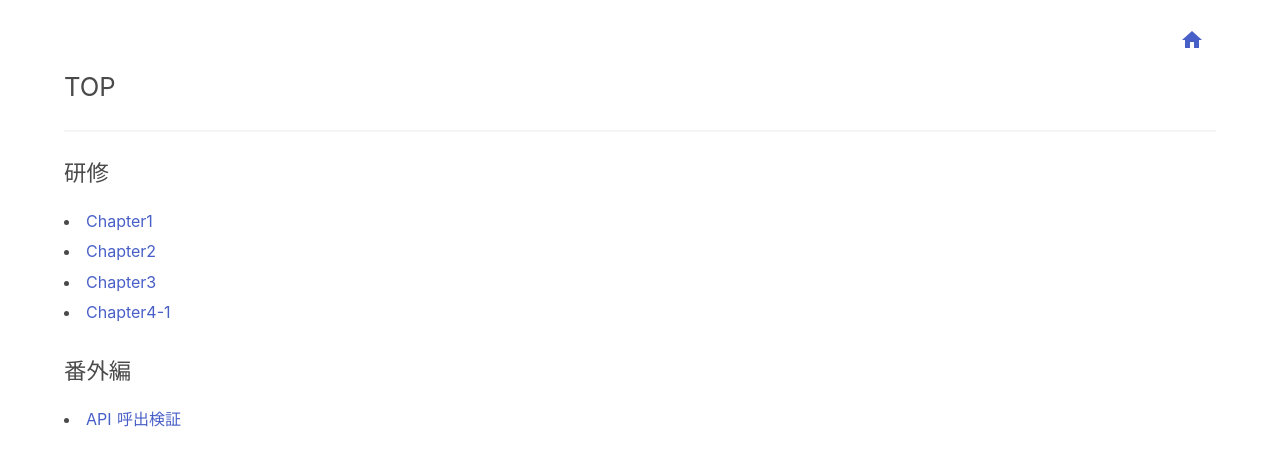
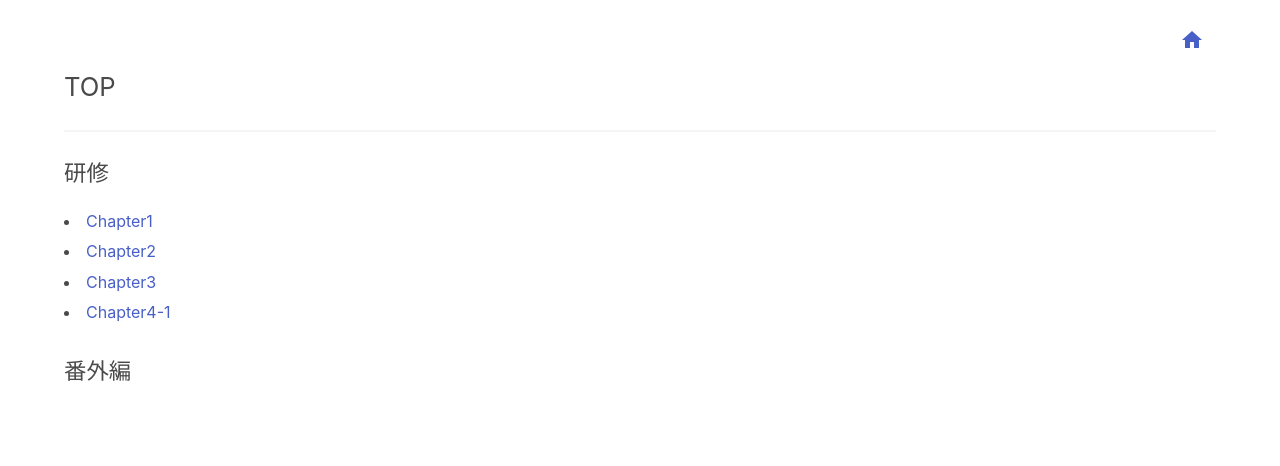
Before and after one commit to ND-share/codesandbox, a Nuxt app: page / in a window 1280 px wide. Shown: the top 466 px of the page. Built offline with nearby package versions, Linux system fonts and the light colour scheme.

Commit message:
fix セキュリティ対応

```diff
--- a/nuxt.config.js
+++ b/nuxt.config.js
@@ -16,10 +16,6 @@ const config = () => {
 
     server: {
       port: process.env.NODE_ENV === 'development' ? 2999 : 3000,
-    },
-
-    env: {
-      ENV: process.env.NODE_ENV,
     },
 
     // SSR検証用
--- a/pages/index.vue
+++ b/pages/index.vue
@@ -77,13 +77,15 @@ export default {
         // },
       ]
     },
+    // TODO:修正するため一時的に削除
     anotherList() {
-      return [
-        {
-          text: 'API 呼出検証',
-          link: 'examples-api',
-        },
-      ]
+      return []
+    //   return [
+    //     {
+    //       text: 'API 呼出検証',
+    //       link: 'examples-api',
+    //     },
+    //   ]
     },
   },
 }
```
